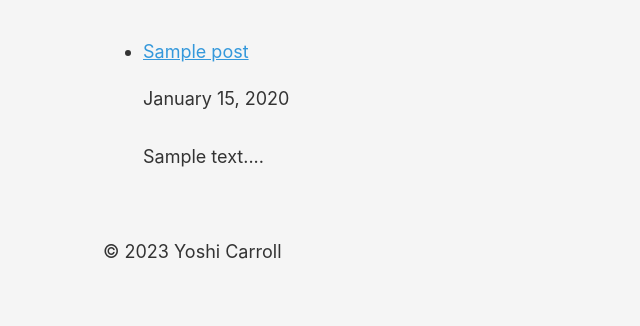
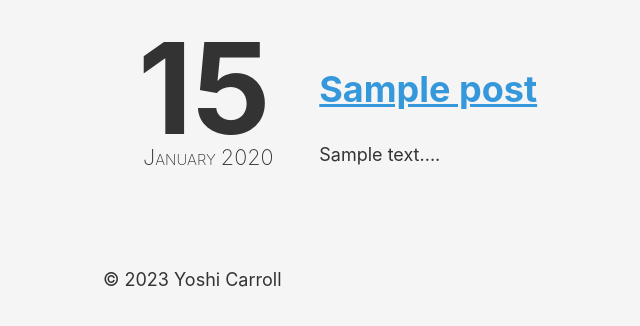
Before and after one commit to yoshicarroll/blog, a Python web app: template src/templates/index_template.html in a window 1280 px wide. Shown: the part 122-448 px from the top of the page, without its empty margins (137-777 px from the left). Run offline with Jinja, Linux system fonts and the light colour scheme; the template is opened without the code that fills it: most values are stand-ins (such as "Sample title", 1, 10 or a date in 2020).

Commit message:
Index formatting

```diff
--- a/output/static/styles.css
+++ b/output/static/styles.css
@@ -19,6 +19,44 @@ header {
 main {
   grid-column: 2 / 3;
 }
+
+main ul {
+  display: grid;
+  grid-template-columns: min-content 2fr;
+  gap: 2em;
+  list-style-type: none; /* Removes default bullet points */
+}
+
+main li {
+  display: contents; /* Allows li contents to participate in grid layout */
+}
+
+.date .month {
+  font-size: 1.2em;
+  font-weight: 200;
+  font-variant: small-caps;
+  /* display: block; */
+  line-height: 1;
+}
+
+.date .day {
+  font-size: 7em;
+  font-weight: bold;
+  display: block;
+  line-height: 0.9;
+  padding: 0;
+  margin-left: -0.04em;
+  margin-top: -0.05em;
+  margin-right: .1em;
+}
+
+.date .year {
+  font-size: 1.2em;
+  font-weight: 200;
+  /* display: block; */
+  line-height: 1;
+}
+
 
 footer {
   grid-column: 2 / 3;
--- a/src/templates/index_template.html
+++ b/src/templates/index_template.html
@@ -12,9 +12,15 @@
         <ul>
             {% for post in posts %}
             <li>
-                <a href="{{ post.slug }}/">{{ post.title }}</a>
-                <p>{{ post.date.strftime('%B %d, %Y') }}</p>  <!-- Display the date -->
-                <p>{{ post.summary }}...</p>  <!-- Display the summary -->
+                <div class="date">
+                    <span class="day">{{ post.date.strftime('%d') }}</span>
+                    <span class="month">{{ post.date.strftime('%B') }}</span>
+                    <span class="year">{{ post.date.strftime('%Y') }}</span>
+                </div>
+                <div>
+                    <h2><a href="{{ post.slug }}/">{{ post.title }}</a></h2>
+                    <p>{{ post.summary }}...</p>
+                </div>
             </li>
         {% endfor %}
 
```
Also changed, not shown: output/index.html (+48 -18 lines), static_src/styles.css (+38 -0 lines).
